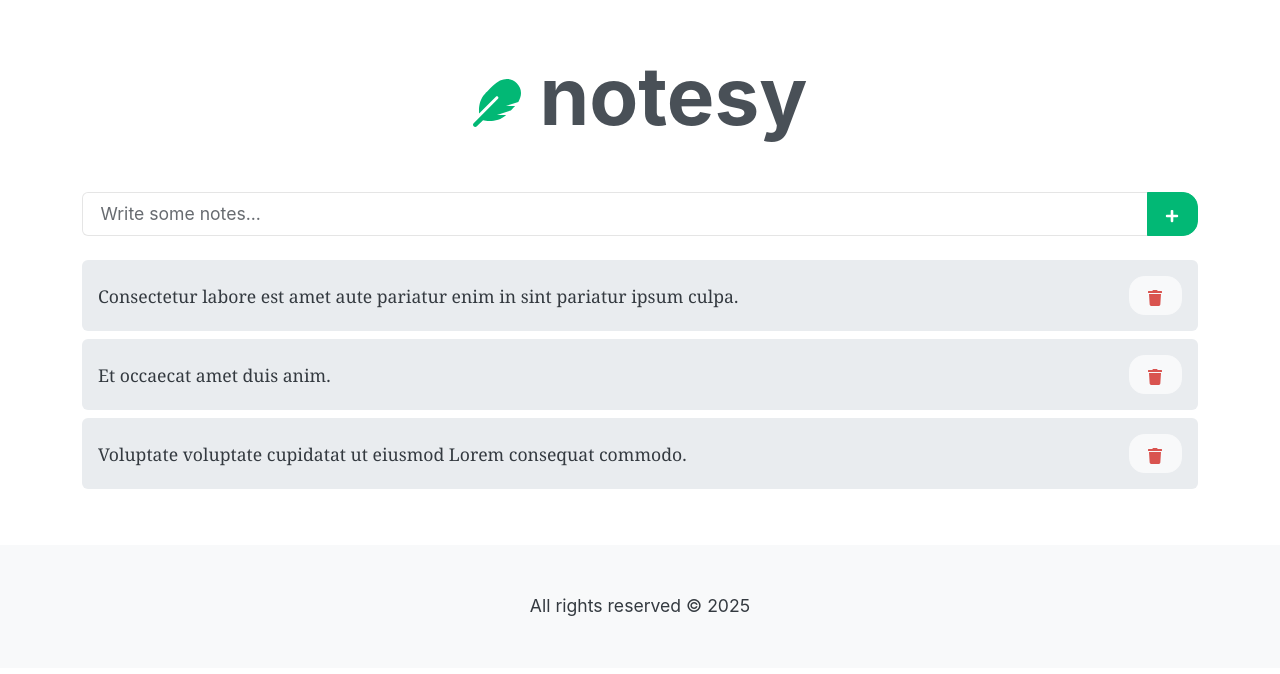
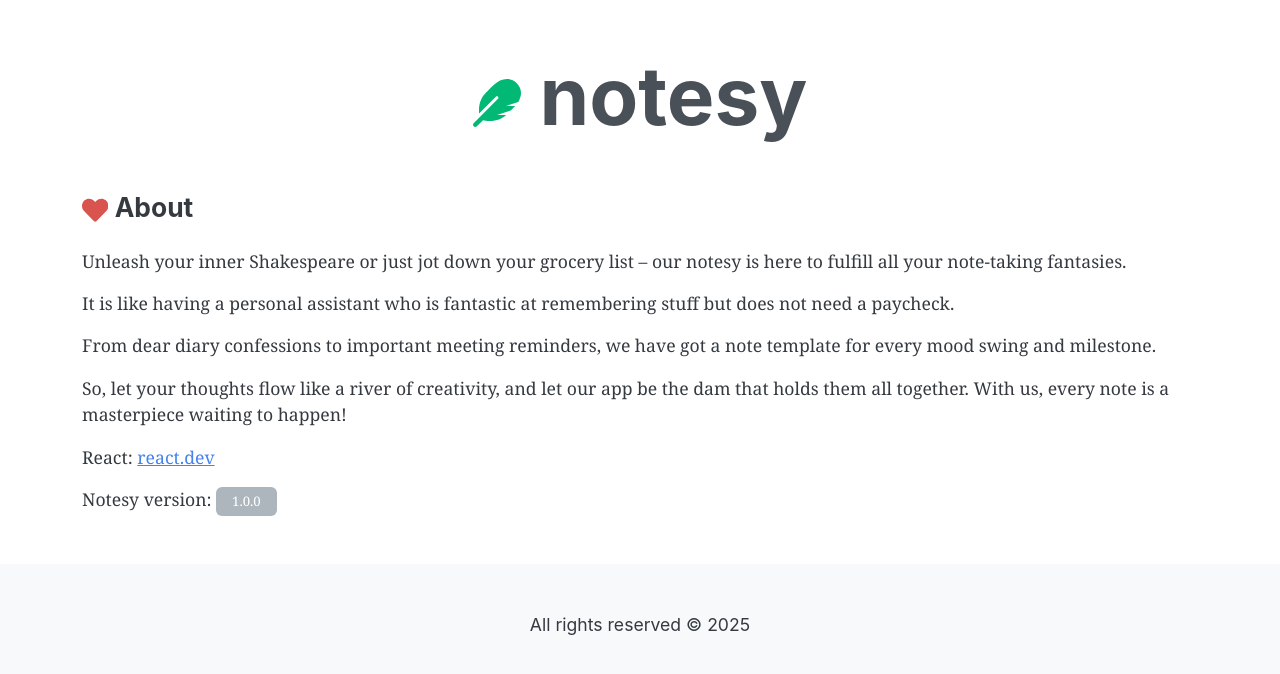
Before and after one commit to AnsariMohsinAhmed/notesy-app, a React (Vite) app: page /about in a window 1280 px wide. Shown: the top 674 px of the page. Built offline with nearby package versions, Linux system fonts and the light colour scheme.

Commit message:
Added react router.

```diff
--- a/package.json
+++ b/package.json
@@ -15,6 +15,7 @@
     "react": "^19.0.0",
     "react-dom": "^19.0.0",
     "react-icons": "^5.4.0",
+    "react-router-dom": "^7.1.5",
     "uuid": "^11.0.5"
   },
   "devDependencies": {
--- a/src/App.jsx
+++ b/src/App.jsx
@@ -1,39 +1,26 @@
 import Header from './components/Header'
 import Footer from './components/Footer'
-import Form from './components/Form'
-import Empty from './components/Empty'
-import List from './components/List'
-import { useState } from "react"
+import { BrowserRouter as Router, Routes, Route } from "react-router-dom"
+import Home from './pages/Home'
+import About from './pages/About'
+import NotFound from './pages/NotFound'
 
 function App() {
-  const [notes, setNotes] = useState([])
-  const add = newNotes => {
-    setNotes([newNotes, ...notes])
-  }
-
-  const remove = id => {
-    setNotes(notes.filter(i => i.id !== id))
-  }
-
-  const getAll = notes => {
-    setNotes(notes)
-  }
-
   return (
     <>
-      <Header />
+      <Router>
+        <Header />
 
-      <div className="container my-5">
-        <div className="row">
-          <div className="col">
-            <Form add={add} />
-            <List notes={notes} remove={remove} getAll={getAll} />
-            <Empty notes={notes} />
-          </div>
+        <div className="container my-5">
+          <Routes>
+            <Route path='/' element={<Home />}></Route>
+            <Route path='/about' element={<About />}></Route>
+            <Route path='/*' element={<NotFound />}></Route>
+          </Routes>
         </div>
-      </div>
 
-      <Footer />
+        <Footer />
+      </Router>
     </>
   )
 }
--- /dev/null
+++ b/src/pages/About.jsx
@@ -0,0 +1,37 @@
+import { FaHeart } from "react-icons/fa"
+import { Link } from "react-router-dom"
+
+const About = () => {
+    return (
+        <>
+            <div>
+                <h4 className="mb-4"> <FaHeart className="text-danger" /> About</h4>
+                <p>
+                    Unleash your inner Shakespeare or just jot down your grocery list –
+                    our notesy is here to fulfill all your note-taking fantasies.
+                </p>
+                <p>
+                    It is like having a personal assistant who is fantastic at remembering
+                    stuff but does not need a paycheck.
+                </p>
+                <p>
+                    From dear diary confessions to important meeting reminders, we have
+                    got a note template for every mood swing and milestone.
+                </p>
+                <p>
+                    So, let your thoughts flow like a river of creativity, and let our app
+                    be the dam that holds them all together. With us, every note is a
+                    masterpiece waiting to happen!
+                </p>
+                <p>
+                    React: <Link to='https://react.dev/' target="_blank">react.dev</Link>
+                </p>
+                <p>
+                    Notesy version: <span className="badge bg-secondary">1.0.0</span>
+                </p>
+            </div>
+        </>
+    )
+}
+
+export default About;
--- /dev/null
+++ b/src/pages/Home.jsx
@@ -0,0 +1,32 @@
+import { useState } from "react"
+import Form from './../components/Form'
+import Empty from './../components/Empty'
+import List from './../components/List'
+
+const Home = () => {
+    const [notes, setNotes] = useState([])
+  const add = newNotes => {
+    setNotes([newNotes, ...notes])
+  }
+
+  const remove = id => {
+    setNotes(notes.filter(i => i.id !== id))
+  }
+
+  const getAll = notes => {
+    setNotes(notes)
+  }
+    return (
+        <>
+            <div className="row">
+                <div className="col">
+                    <Form add={add} />
+                    <List notes={notes} remove={remove} getAll={getAll} />
+                    <Empty notes={notes} />
+                </div>
+            </div>
+        </>
+    )
+}
+
+export default Home;
--- /dev/null
+++ b/src/pages/NotFound.jsx
@@ -0,0 +1,14 @@
+const NotFound = () => {
+    return (
+        <>
+            <div className="p-5 text-center bg-body-secondary rounded">
+                <div className="m-5">
+                    <h1 className="display-1 fw-bolder text-success">404</h1>
+                    <p>The page you are looking for is nowhere to be found!</p>
+                </div>
+            </div>
+        </>
+    )
+}
+
+export default NotFound;
```
Also changed, not shown: 1 other file (tests, documents, lock files or other folders).
